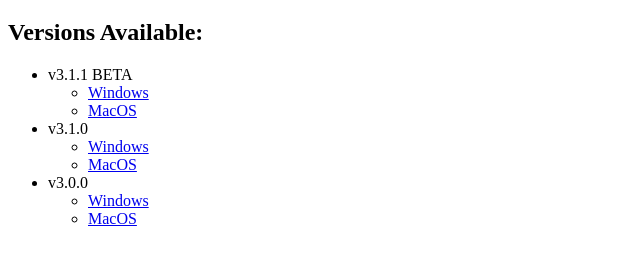
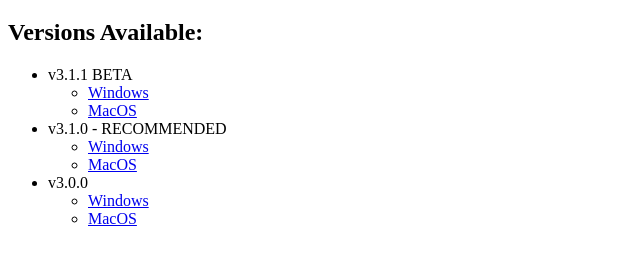
Before and after one commit to realhuman101/FRS, a plain HTML site: page downloads/index.html in a window 1280 px wide. Shown: the part 61-326 px from the top of the page, without its empty margins (0-640 px from the left). Drawn offline with Linux system fonts and the light colour scheme.

Commit message:
Update index.html

```diff
--- a/downloads/index.html
+++ b/downloads/index.html
@@ -16,7 +16,7 @@
 					<li><a href="downloadFiles/3.1.1/frs-darwin-x64-3.1.1.zip" download>MacOS</a></li>
 				</ul>
 			</li>
-			<li>v3.1.0
+			<li>v3.1.0 - RECOMMENDED
 				<ul>
 					<li><a href="downloadFiles/3.1.0/frs-3.1.0 Setup.exe" download>Windows</a></li>
 					<li><a href="downloadFiles/3.1.0/frs-darwin-x64-3.1.0.zip" download>MacOS</a></li>
```
